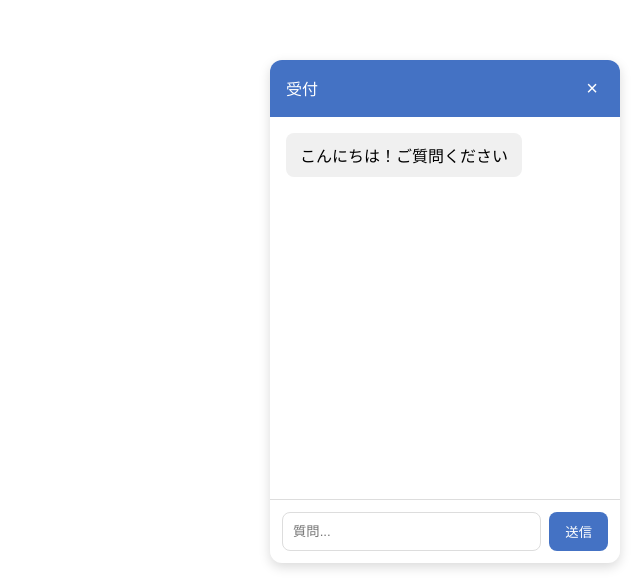
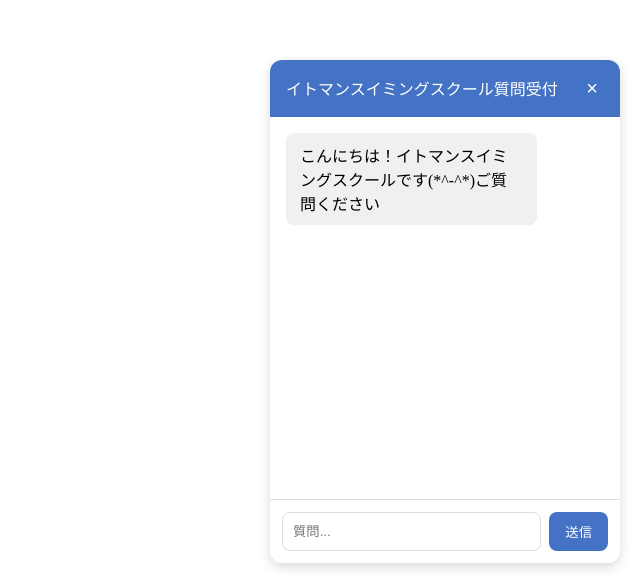
Before and after one commit to mtanaka1207/itoman-chatbot-v2, a website: page public/index.html in a window 1280 px wide. Shown: the part 217-800 px from the top of the page, without its empty margins (640-1280 px from the left). Drawn offline with Linux system fonts and the light colour scheme.

Commit message:
Update greeting message in index.html

```diff
--- a/public/index.html
+++ b/public/index.html
@@ -4,7 +4,7 @@
 <body>
 <div id="w" style="position:fixed;bottom:20px;right:20px;width:350px;z-index:9999;background:white;border-radius:12px;box-shadow:0 4px 12px rgba(0,0,0,0.15)">
 <div style="background:#4472C4;color:white;padding:16px;border-radius:12px 12px 0 0;display:flex;justify-content:space-between">
-<span>受付</span>
+<span>イトマンスイミングスクール質問受付</span>
 <button onclick="document.getElementById('w').style.display='none'" style="background:none;border:none;color:white;cursor:pointer;font-size:20px">×</button>
 </div>
 <div id="m" style="height:350px;overflow-y:auto;padding:16px;display:flex;flex-direction:column;gap:12px"></div>
@@ -55,7 +55,7 @@
 
 function a(t,c){const m=document.createElement('div');m.style.cssText='display:flex;'+(t=='u'?'justify-content:flex-end':'');const x=document.createElement('div');x.style.cssText='max-width:70%;padding:10px 14px;border-radius:8px;'+(t=='u'?'background:#4472C4;color:white':'background:#f0f0f0');x.textContent=c;m.appendChild(x);document.getElementById('m').appendChild(m);document.getElementById('m').scrollTop=9999;}
 
-setTimeout(()=>a('b','こんにちは！ご質問ください'),500);
+setTimeout(()=>a('b','こんにちは！イトマンスイミングスクールです(*^-^*)ご質問ください'),500);
 </script>
 </body>
 </html>
```
